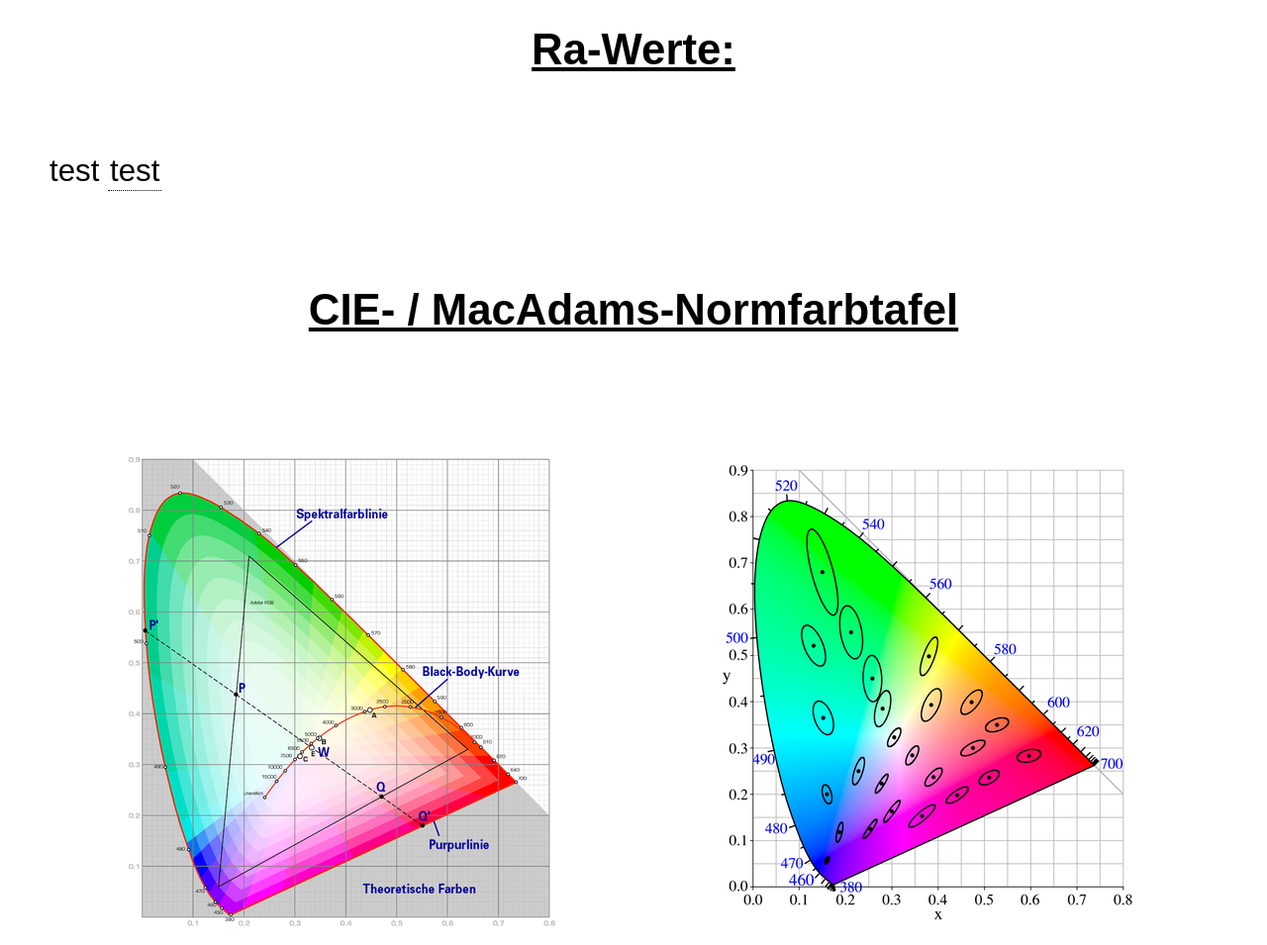
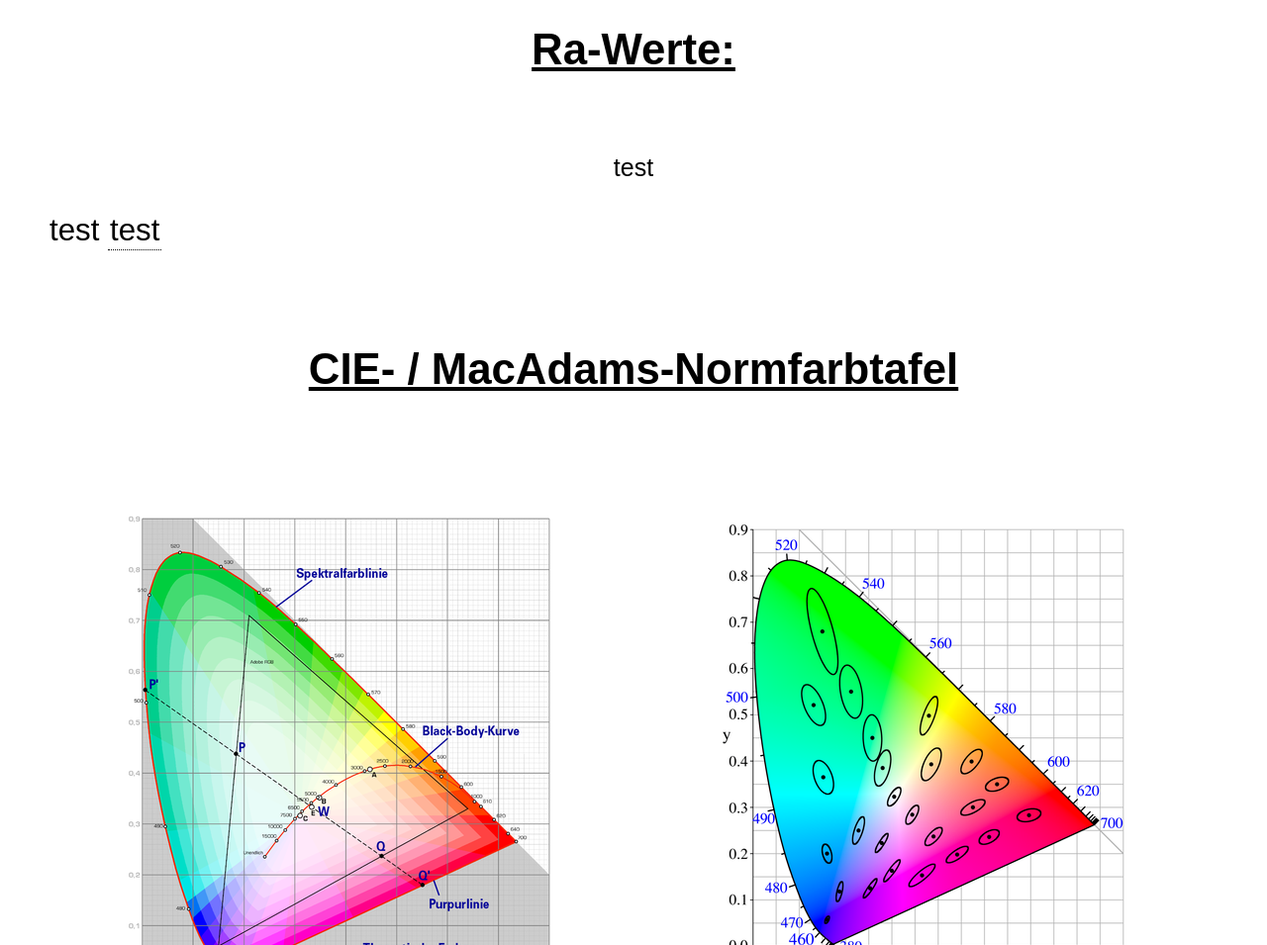
Before and after one commit to 101da/test.io, a plain HTML site: page index.html in a window 1280 px wide. Shown: the part 1458-2413 px from the top of the page at 99% size. Drawn offline with Linux system fonts and the light colour scheme; a web font is replaced by a local one.

Commit message:
section for media

```diff
--- a/Allgemein.css
+++ b/Allgemein.css
@@ -87,6 +87,19 @@ article p {
   font-size: 1.25em;
   text-align: justify;
 }
+.media a {
+  border-bottom: none;
+  padding: 0;
+}
+.media a:hover {
+  transition: none;
+  color: #000;
+  background-color: transparent;
+  border-radius: auto;
+}
+.media a:visited {
+  color: #000
+}
 /*START IMAGE AND IMAGE-DESCRIPTION*/
 .image {
   padding-bottom: 0.5em;
--- a/index.html
+++ b/index.html
@@ -135,7 +135,10 @@ noscript h1 {
   </article>
   <article>
     <h1>Ra-Werte:</h1>
-    <p>test <a href="#">test</a></p>
+      <section class="media">
+        <a href="#">test</a>
+      </section>
+      <p>test <a href="#">test</a></p>
   </article>
   <section>
   <article><h1>CIE- / MacAdams-Normfarbtafel</h1></article>
```
